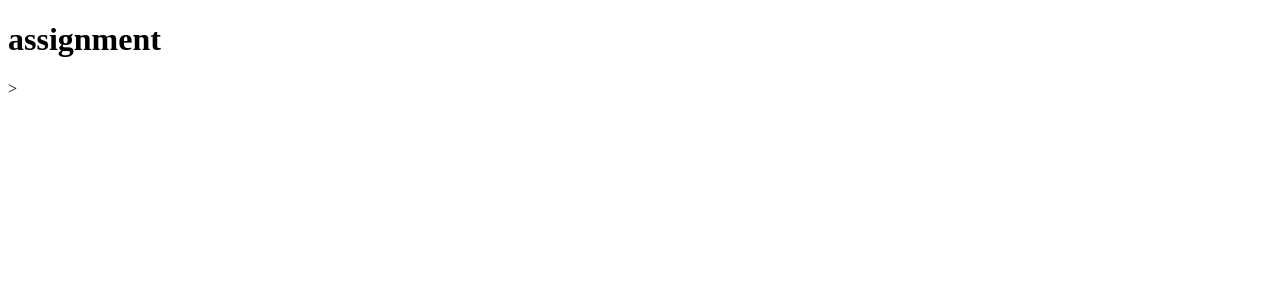
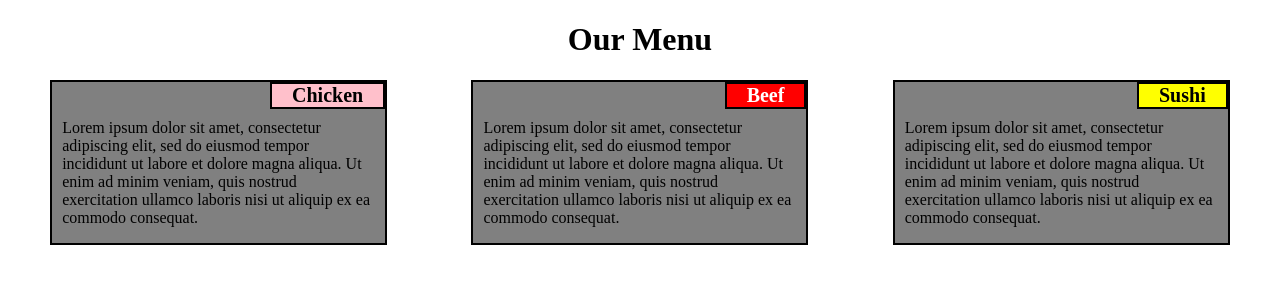
Before and after one commit to sailesh083/module2-solution, a plain HTML site: page mod2_solution/index.html in a window 1280 px wide. Drawn offline with Linux system fonts and the light colour scheme.

Commit message:
Final Solution.

```diff
--- /dev/null
+++ b/mod2_solution/css/style.css
@@ -0,0 +1,63 @@
+*{
+  box-sizing: border-box;
+}
+h1{
+  text-align: center;
+}
+section>div{
+  background-color: gray;
+  border: 2px solid black;
+  width:80%;
+  margin-right: auto;
+  margin-left: auto;
+}
+div>p:nth-child(1){
+  font-weight: bold;
+  font-size: 125%;
+  margin-top: 0px;
+  margin-bottom: 10px;
+  padding: 0 20px 0 20px;
+  float: right;
+  border: 2px solid black;
+}
+div>p:nth-child(2){
+  clear:right;
+  padding:0 10px 0 10px;
+}
+#a{
+  background-color: pink;
+}
+#b{
+  background-color: red;
+  color: white;
+}
+#c{
+  background-color: yellow;
+}
+section{
+  margin-bottom: 10px;
+}
+.row{
+  width:100%;
+}
+@media (min-width: 992px){
+  .col-lg-4{
+    float: left;
+    width:33.33%;
+  }
+}
+@media (min-width: 768px) and (max-width: 991px){
+  .col-md-6, .col-md-12{
+    float: left;
+  }
+  .col-md-6{
+    width: 50%;
+  }
+  .col-md-12>div{
+    width:90%;
+  }
+  .col-md-12{
+    width: 100%;
+    margin-top: 40px;
+  }
+}
--- a/mod2_solution/index.html
+++ b/mod2_solution/index.html
@@ -1,9 +1,17 @@
 <!DOCTYPE html>
 <html>
 <head>
+	<meta charset="utf-8">
 	<title>mod2_solution</title>
+	<meta name="viewport" content="width=device-width, initial-scale=1">
+	<link rel="stylesheet" href="css/style.css">
 </head>
 <body>
-	<h1>assignment</h1>>
+	<h1>Our Menu</h1>
+	<div class="row">
+		<section class="col-lg-4 col-md-6"><div><p id="a">Chicken</p><p>Lorem ipsum dolor sit amet, consectetur adipiscing elit, sed do eiusmod tempor incididunt ut labore et dolore magna aliqua. Ut enim ad minim veniam, quis nostrud exercitation ullamco laboris nisi ut aliquip ex ea commodo consequat.</p></div></section>
+		<section class="col-lg-4 col-md-6"><div><p id="b">Beef</p><p>Lorem ipsum dolor sit amet, consectetur adipiscing elit, sed do eiusmod tempor incididunt ut labore et dolore magna aliqua. Ut enim ad minim veniam, quis nostrud exercitation ullamco laboris nisi ut aliquip ex ea commodo consequat.</p></div></section>
+		<section class="col-lg-4 col-md-12"><div><p id="c">Sushi</p><p>Lorem ipsum dolor sit amet, consectetur adipiscing elit, sed do eiusmod tempor incididunt ut labore et dolore magna aliqua. Ut enim ad minim veniam, quis nostrud exercitation ullamco laboris nisi ut aliquip ex ea commodo consequat.</p></div></section>
+	</div>
 </body>
 </html>
```
